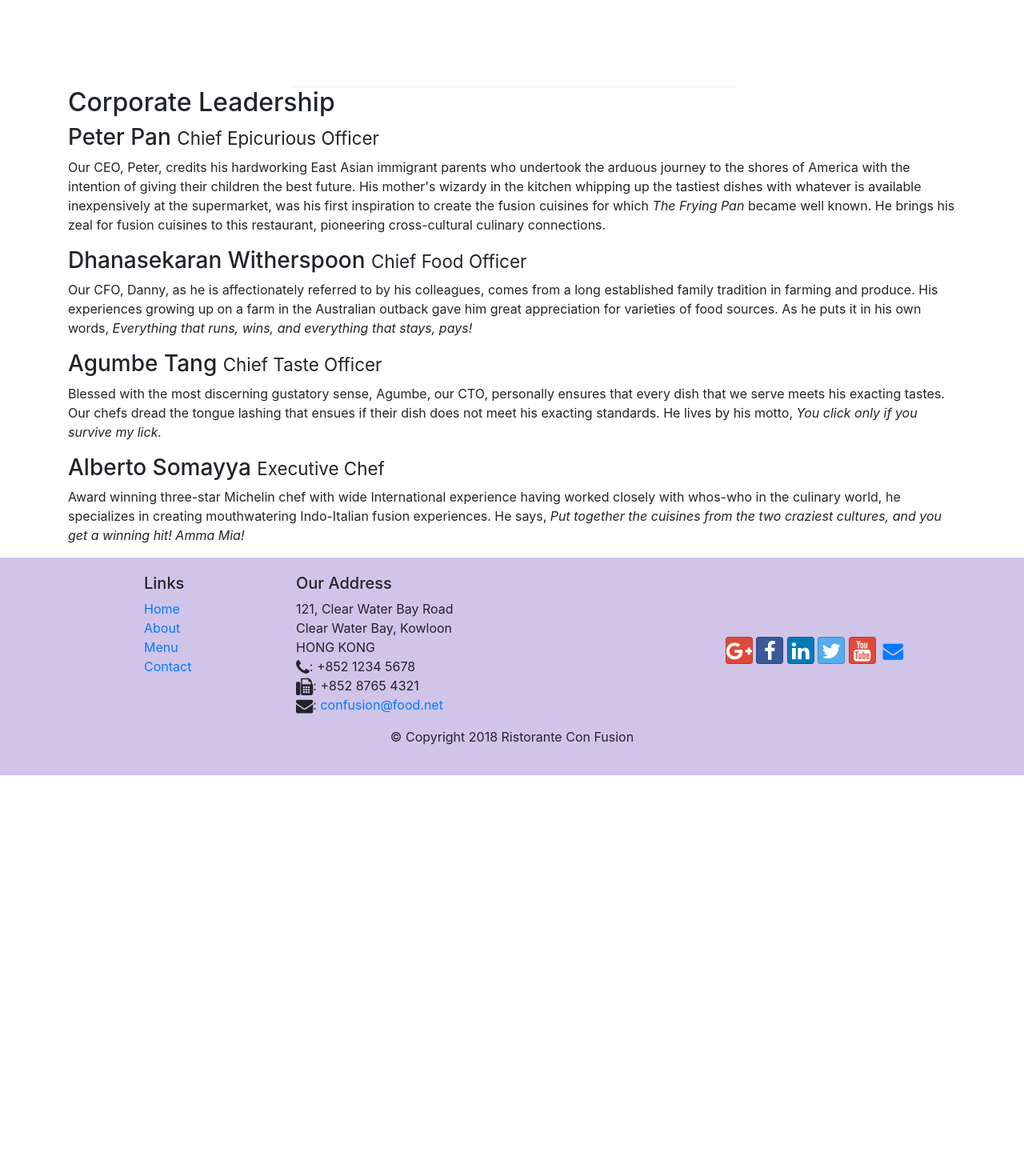
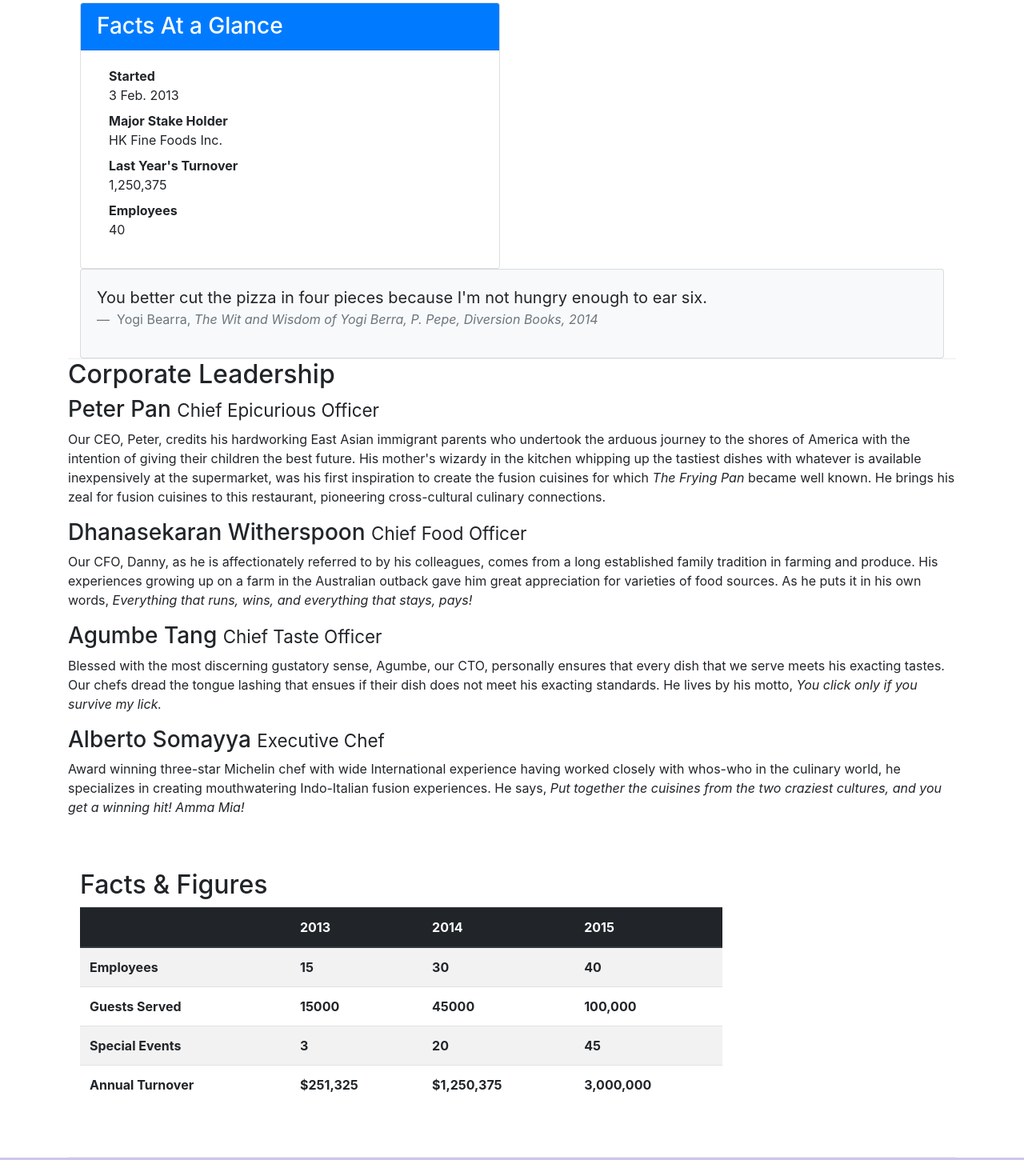
Before and after one commit to AsaFLachisch/Bootstrap, a website: page aboutus.html in a window 1280 px wide. Shown: the part 706-2156 px from the top of the page at 80% size. Before the commit the page ends 1675 px from the top, so only its background shows below. Drawn offline with nearby package versions, Linux system fonts and the light colour scheme.

Commit message:
Tables and Cards

```diff
--- a/aboutus.html
+++ b/aboutus.html
@@ -17,7 +17,7 @@
 </head>
 
 <body>
-        <nav class ="navbar navbar-dark navbar-expand-sm fixed-top">
+    <nav class="navbar navbar-dark navbar-expand-sm fixed-top">
         <div class="container">
             <button class="navbar-toggler" type="button" data-toggle="collapse" data-target="#Navbar">
                 <span class="navbar-toggler-icon"></span>
@@ -25,10 +25,13 @@
             <a class="navbar-brand mr-auto" href="./index.html">Ristorante Con Fusion</a>
             <div class="collapse navbar-collapse" id="Navbar">
                 <ul class="navbar-nav mr-auto">
-                        <li class="nav-item"><a class="nav-link" href="./index.html"><span class="fa fa-home fa-lg"></span> Home</a></li>
-                        <li class="nav-item active"><a class="nav-link" href="#"><span class="fa fa-info fa-lg"></span> About</a></li>
+                    <li class="nav-item"><a class="nav-link" href="./index.html"><span class="fa fa-home fa-lg"></span>
+                            Home</a></li>
+                    <li class="nav-item active"><a class="nav-link" href="#"><span class="fa fa-info fa-lg"></span>
+                            About</a></li>
                     <li class="nav-item"><a class="nav-link" href="#"><span class="fa fa-list fa-lg"></span> Menu</a></li>
-                        <li class="nav-item"><a class="nav-link" href="./contactus.html"><span class="fa fa-address-card fa-lg"></span> Contact</a></li>
+                    <li class="nav-item"><a class="nav-link" href="./contactus.html"><span class="fa fa-address-card fa-lg"></span>
+                            Contact</a></li>
                 </ul>
             </div>
         </div>
@@ -38,7 +41,8 @@
             <div class="row row-header">
                 <div class="col-12 col-sm-6">
                     <h1>Ristorante con Fusion</h1>
-                    <p>We take inspiration from the World's best cuisines, and create a unique fusion experience. Our lipsmacking creations will tickle your culinary senses!</p>
+                    <p>We take inspiration from the World's best cuisines, and create a unique fusion experience. Our
+                        lipsmacking creations will tickle your culinary senses!</p>
                 </div>
                 <div class="col-12 col-sm">
                 </div>
@@ -58,13 +62,54 @@
             </div>
         </div>
 
-        <div>
-            <div class="row col-6 row-content-aboutus d-none d-sm-block">
+        <div class="contatiner-fluid">
+            <div class="row row-content-aboutus d-none d-sm-block">
+                <div class="col-6">
                     <h2>Our History</h2>
-                <p>Started in 2010, Ristorante con Fusion quickly established itself as a culinary icon par excellence in Hong Kong. With its unique brand of world fusion cuisine that can be found nowhere else, it enjoys patronage from the A-list clientele in Hong Kong.  Featuring four of the best three-star Michelin chefs in the world, you never know what will arrive on your plate the next time you visit us.</p>
-                <p>The restaurant traces its humble beginnings to <em>The Frying Pan</em>, a successful chain started by our CEO, Mr. Peter Pan, that featured for the first time the world's best cuisines in a pan.</p>
+                    <p>Started in 2010, Ristorante con Fusion quickly established itself as a culinary icon par
+                        excellence
+                        in Hong Kong. With its unique brand of world fusion cuisine that can be found nowhere else, it
+                        enjoys patronage from the A-list clientele in Hong Kong. Featuring four of the best three-star
+                        Michelin chefs in the world, you never know what will arrive on your plate the next time you
+                        visit
+                        us.</p>
+                    <p>The restaurant traces its humble beginnings to <em>The Frying Pan</em>, a successful chain
+                        started
+                        by our CEO, Mr. Peter Pan, that featured for the first time the world's best cuisines in a pan.</p>
                 </div>
-            <div>
+                <div class="col-12 col-sm-6">
+                    <div class="card">
+                        <h3 class="card-header bg-primary text-white">Facts At a Glance</h3>
+                        <div class="card-body">
+                            <dl classs="row">
+                                <dt class="col-6">Started</dt>
+                                <dd class="col-6">3 Feb. 2013</dd>
+                                <dt class="col-6">Major Stake Holder</dt>
+                                <dd class="col-6">HK Fine Foods Inc.</dd>
+                                <dt class="col-6">Last Year's Turnover</dt>
+                                <dd class="col-6">1,250,375</dd>
+                                <dt class="col-6">Employees</dt>
+                                <dd class="col-6">40</dd>
+
+                            </dl>
+                        </div>
+                    </div>
+                </div>
+                <div class="col-12">
+                    <div class="card card-body bg-light">
+                        <blockquote class="blockquote">
+                            <p class="mb-0">You better cut the pizza in four pieces
+                                because I'm not hungry enough to ear six.
+                            </p>
+                            <footer class="blockquote-footer">
+                                Yogi Bearra,
+                                <cite title="Source Title">The Wit and Wisdom of
+                                    Yogi Berra, P. Pepe, Diversion Books, 2014
+                                </cite>
+                            </footer>
+                        </blockquote>
+                    </div>
+                </div>
             </div>
         </div>
 
@@ -73,16 +118,74 @@
             <div>
                 <h2>Corporate Leadership</h2>
                 <h3>Peter Pan <small>Chief Epicurious Officer</small></h3>
-                <p class="d-none d-sm-block">Our CEO, Peter, credits his hardworking East Asian immigrant parents who undertook the arduous journey to the shores of America with the intention of giving their children the best future. His mother's wizardy in the kitchen whipping up the tastiest dishes with whatever is available inexpensively at the supermarket, was his first inspiration to create the fusion cuisines for which <em>The Frying Pan</em> became well known. He brings his zeal for fusion cuisines to this restaurant, pioneering cross-cultural culinary connections.</p>
+                <p class="d-none d-sm-block">Our CEO, Peter, credits his hardworking East Asian immigrant parents who
+                    undertook the arduous journey to the shores of America with the intention of giving their children
+                    the best future. His mother's wizardy in the kitchen whipping up the tastiest dishes with whatever
+                    is available inexpensively at the supermarket, was his first inspiration to create the fusion
+                    cuisines for which <em>The Frying Pan</em> became well known. He brings his zeal for fusion
+                    cuisines to this restaurant, pioneering cross-cultural culinary connections.</p>
                 <h3>Dhanasekaran Witherspoon <small>Chief Food Officer</small></h3>
-                <p class="d-none d-sm-block">Our CFO, Danny, as he is affectionately referred to by his colleagues, comes from a long established family tradition in farming and produce. His experiences growing up on a farm in the Australian outback gave him great appreciation for varieties of food sources. As he puts it in his own words, <em>Everything that runs, wins, and everything that stays, pays!</em></p>
+                <p class="d-none d-sm-block">Our CFO, Danny, as he is affectionately referred to by his colleagues,
+                    comes from a long established family tradition in farming and produce. His experiences growing up
+                    on a farm in the Australian outback gave him great appreciation for varieties of food sources. As
+                    he puts it in his own words, <em>Everything that runs, wins, and everything that stays, pays!</em></p>
                 <h3>Agumbe Tang <small>Chief Taste Officer</small></h3>
-                <p class="d-none d-sm-block">Blessed with the most discerning gustatory sense, Agumbe, our CTO, personally ensures that every dish that we serve meets his exacting tastes. Our chefs dread the tongue lashing that ensues if their dish does not meet his exacting standards. He lives by his motto, <em>You click only if you survive my lick.</em></p>
+                <p class="d-none d-sm-block">Blessed with the most discerning gustatory sense, Agumbe, our CTO,
+                    personally ensures that every dish that we serve meets his exacting tastes. Our chefs dread the
+                    tongue lashing that ensues if their dish does not meet his exacting standards. He lives by his
+                    motto, <em>You click only if you survive my lick.</em></p>
                 <h3>Alberto Somayya <small>Executive Chef</small></h3>
-                <p class="d-none d-sm-block">Award winning three-star Michelin chef with wide International experience having worked closely with whos-who in the culinary world, he specializes in creating mouthwatering Indo-Italian fusion experiences. He says, <em>Put together the cuisines from the two craziest cultures, and you get a winning hit! Amma Mia!</em></p>
+                <p class="d-none d-sm-block">Award winning three-star Michelin chef with wide International experience
+                    having worked closely with whos-who in the culinary world, he specializes in creating mouthwatering
+                    Indo-Italian fusion experiences. He says, <em>Put together the cuisines from the two craziest
+                        cultures, and you get a winning hit! Amma Mia!</em></p>
+            </div>
+
+        </div>
+        <div class="row row-content">
+            <div class="col-12 col-sm-9">
+                <h2>Facts &amp; Figures</h2>
+                <div class="table-responsive">
+                    <table class="table table-striped">
+                        <thead class="thead-dark">
+                            <tr>
+                                <th>&nbsp;</th>
+                                <th>2013</th>
+                                <th>2014</th>
+                                <th>2015</th>
+                            </tr>
+                        </thead>
+                        <tbody>
+                            <tr>
+                                <th>Employees</th>
+                                <th>15</th>
+                                <th>30</th>
+                                <th>40</th>
+                            </tr>
+                            <tr>
+                                <th>Guests Served</th>
+                                <th>15000</th>
+                                <th>45000</th>
+                                <th>100,000</th>
+                            </tr>
+                            <tr>
+                                <th>Special Events</th>
+                                <th>3</th>
+                                <th>20</th>
+                                <th>45</th>
+                            </tr>
+                            <tr>
+                                <th>Annual Turnover</th>
+                                <th>$251,325</th>
+                                <th>$1,250,375</th>
+                                <th>3,000,000</th>
+                            </tr>
+                        </tbody>
+                    </table>
                 </div>
             </div>
-
+            <div class="col-12 col-sm-3"></div>
+        </div>
     </div>
 
     <footer class="footer">
@@ -111,7 +214,8 @@
                 <div class="col-12 col-sm-4 align-self-center">
                     <div class="text-center">
                         <a class="btn btn-social-icon btn-google" href="http://google.com/+"><i class="fa fa-google-plus fa-lg"></i></a>
-                        <a class="btn btn-social-icon btn-facebook" href="http://www.facebook.com/profile.php?id="><i class="fa fa-facebook fa-lg"></i></a>
+                        <a class="btn btn-social-icon btn-facebook" href="http://www.facebook.com/profile.php?id="><i
+                                class="fa fa-facebook fa-lg"></i></a>
                         <a class="btn btn-social-icon btn-linkedin" href="http://www.linkedin.com/in/"><i class="fa fa-linkedin fa-lg"></i></a>
                         <a class="btn btn-social-icon btn-twitter" href="http://twitter.com/"><i class="fa fa-twitter fa-lg"></i></a>
                         <a class="btn btn-social-icon btn-google" href="http://youtube.com/"><i class="fa fa-youtube fa-lg"></i></a>
@@ -132,4 +236,5 @@
 <script src="node_modules/jquery/dist/jquery.slim.min.js"></script>
 <script src="node_modules/popper.js/dist/umd/popper.min.js"></script>
 <script src="node_modules/bootstrap/dist/js/bootstrap.min.js"></script>
+
 </html>
```
Also changed, not shown: index.html (+2 -2 lines). Lines whose indentation alone changed are shown as unchanged.
